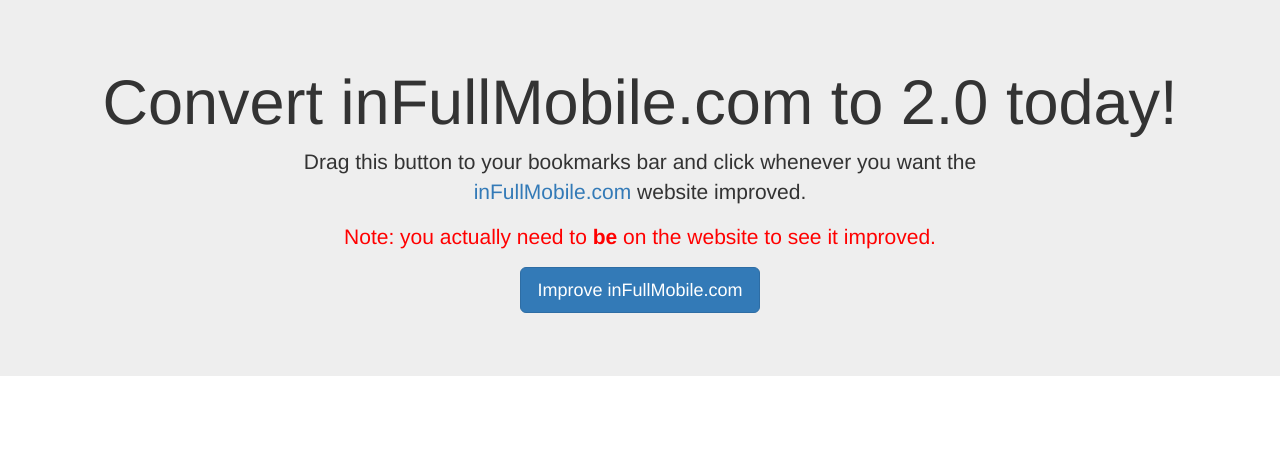
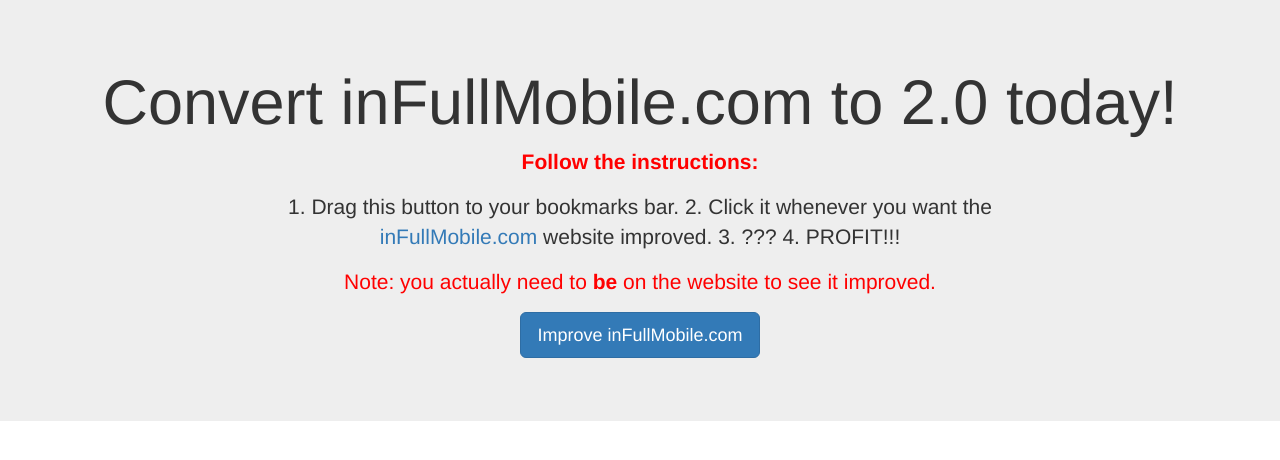
Before and after one commit to rsp/betterifm, a plain HTML site: page index.html in a window 1280 px wide. Drawn offline with nearby package versions, Linux system fonts and the light colour scheme.

Commit message:
Improve the instructions

```diff
--- a/index.html
+++ b/index.html
@@ -42,8 +42,14 @@
 	        <h1>Convert inFullMobile.com to 2.0 today!</h1>
 	        <div class="row">
 	        	<div class="col-md-8 col-md-offset-2">
+                                <p class="text-danger blink">
+                                <strong>Follow the instructions:</strong>
+                                </p>
 			        <p>
-			        Drag this button to your bookmarks bar and click whenever you want the <a href="https://infullmobile.com/" target="_blank">inFullMobile.com</a> website improved.
+			        1. Drag this button to your bookmarks bar.
+                                2. Click it whenever you want the <a href="https://infullmobile.com/" target="_blank">inFullMobile.com</a> website improved.
+                                3. ???
+                                4. PROFIT!!!
 			        </p>
                                 <p class="text-danger blink">
 				Note: you actually need to <strong>be</strong> on the website to see it improved.
```
